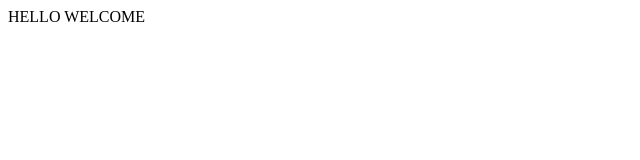
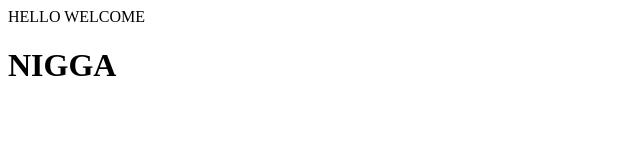
Before and after one commit to kunalchak/WEBDEV, a plain HTML site: page index.html in a window 1280 px wide. Shown: the whole page, without its empty margins (0-640 px from the left). Drawn offline with Linux system fonts and the light colour scheme.

Commit message:
Added H1 tag

```diff
--- a/index.html
+++ b/index.html
@@ -8,5 +8,7 @@
 </head>
 <body>
     HELLO WELCOME
+    <H1>NIGGA</H1>
+
 </body>
 </html>
```
